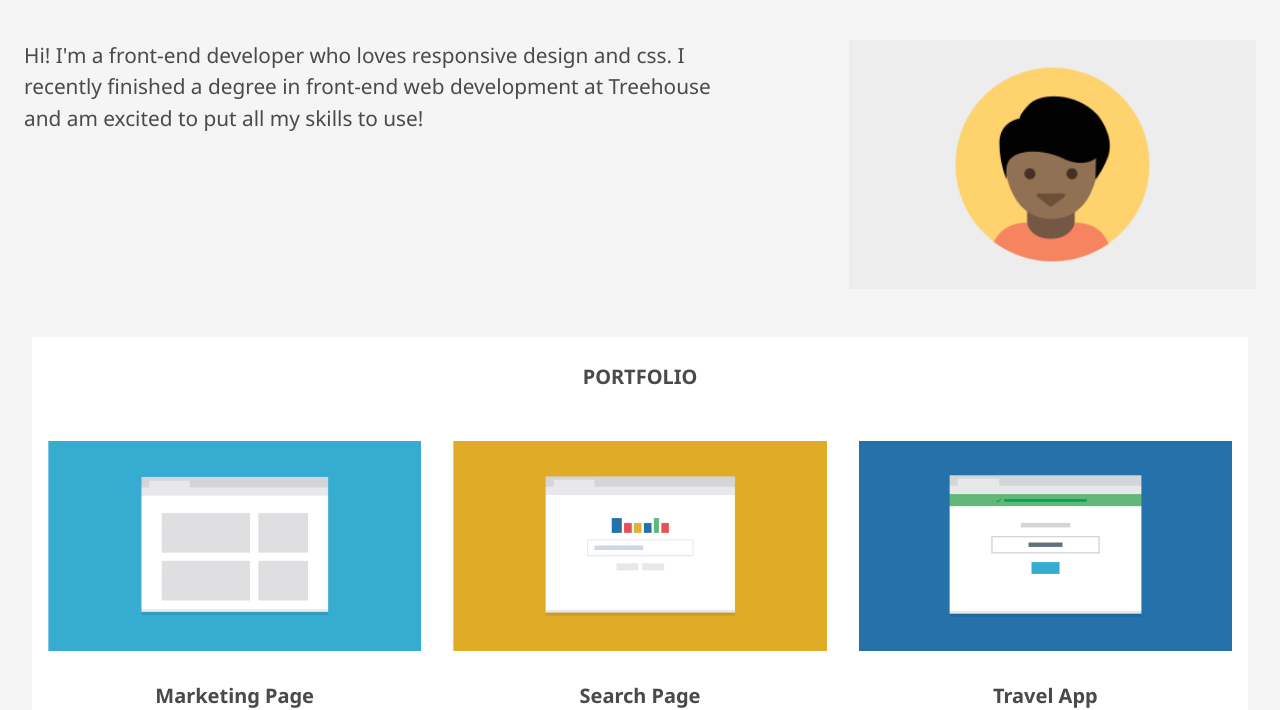
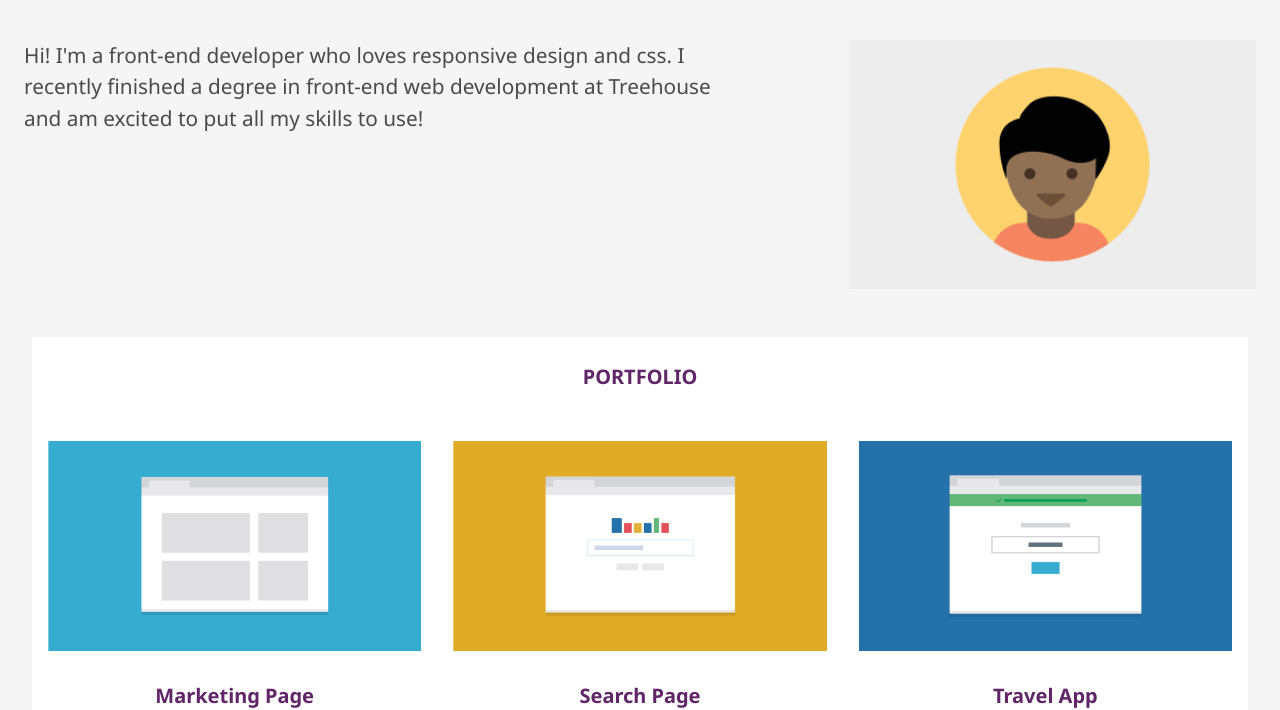
Before and after one commit to kristiamartin/techdegree-project-2, a plain HTML site: page index.html in a window 1280 px wide. Shown: the part 90-800 px from the top of the page. Drawn offline with Linux system fonts and the light colour scheme.

Commit message:
update text color

```diff
--- a/css/styles.css
+++ b/css/styles.css
@@ -69,7 +69,7 @@ padding: 0;
 
 h2, h3 {
 font-size: 1.25em;
-color: #4A4A4A;
+color: #602668;
 margin: 0;
 }
 
```
